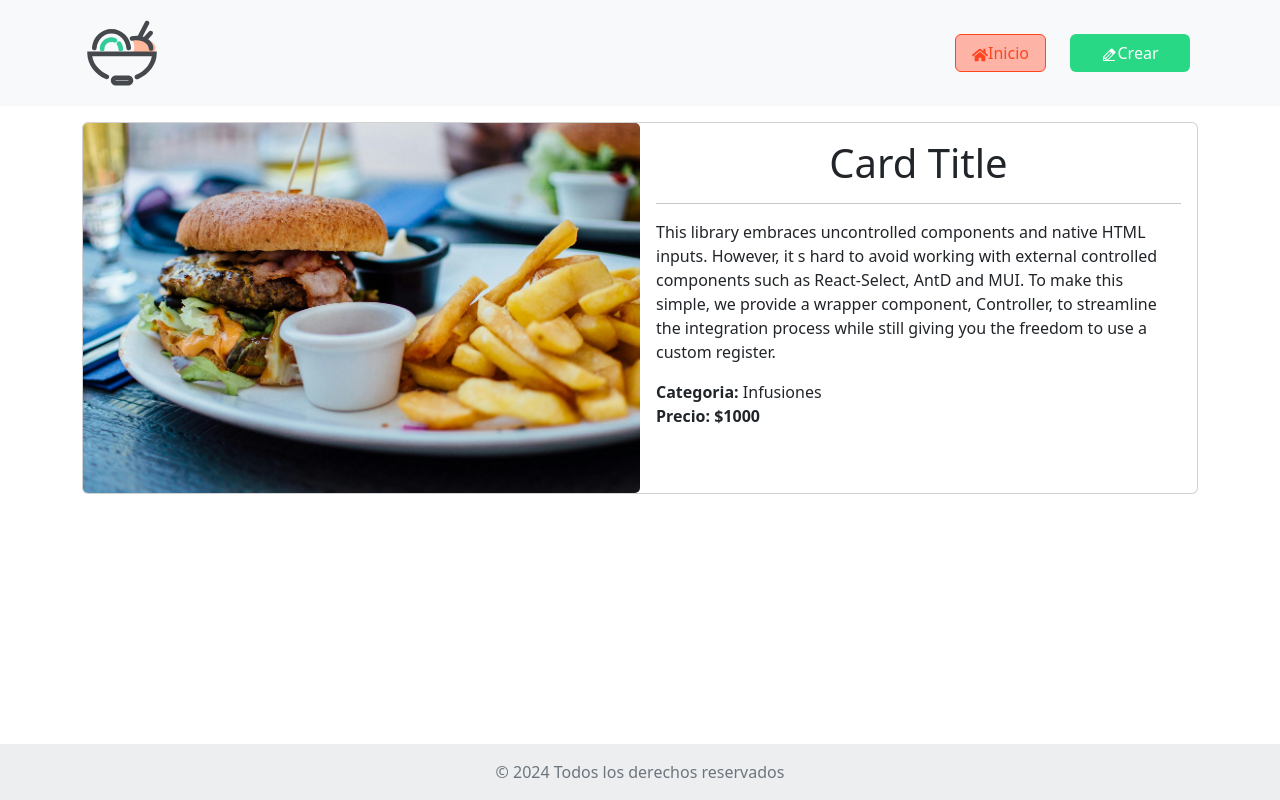
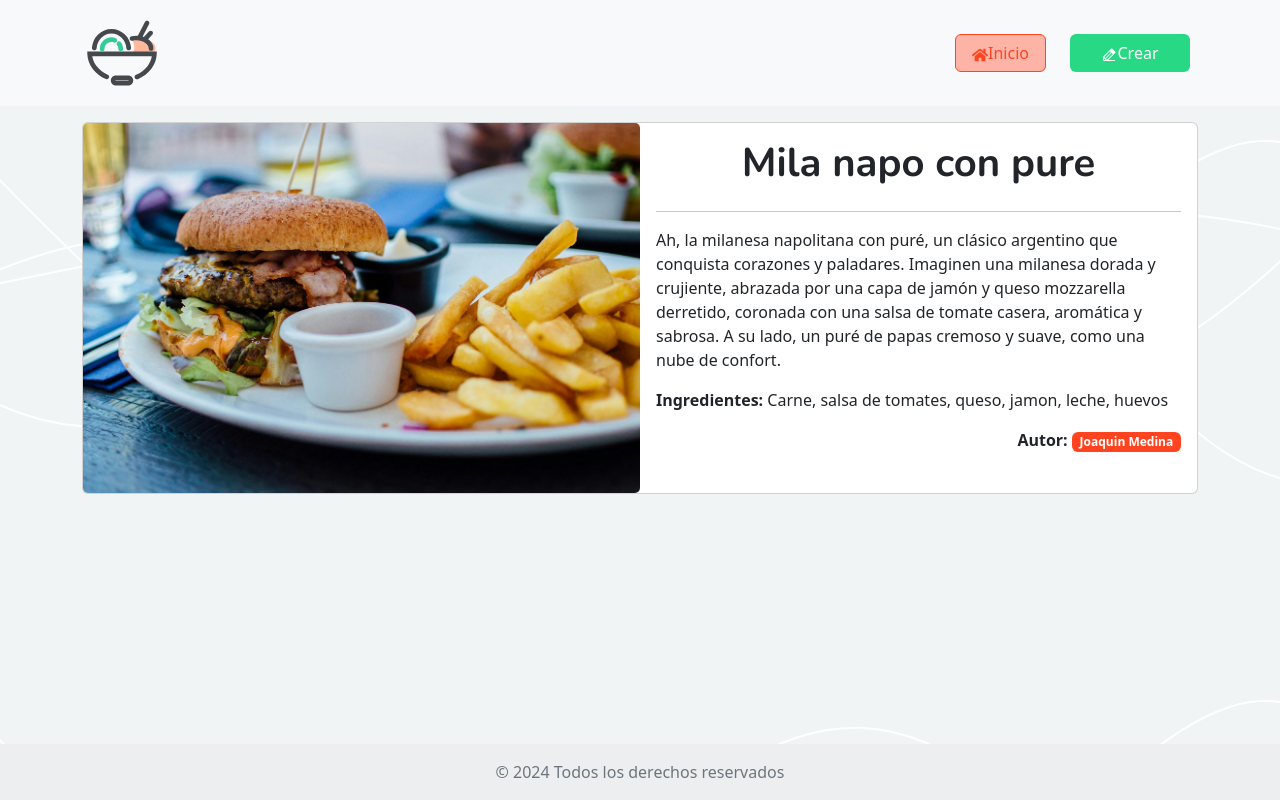
Before and after one commit to cacho-medina/blog-de-recetas, a React (Vite) app: page /receta/1 in a window 1280 px wide. Built offline with nearby package versions, Linux system fonts and the light colour scheme; data requests are answered from the project's data file.

Commit message:
detalle lista, funcion get y detalles esteticos

```diff
--- a/db.json
+++ b/db.json
@@ -27,6 +27,20 @@
       "nombreReceta": "Fideos con salsa",
       "ingredientes": "fideos, manteca, salsa de tomates, queso para rallar",
       "descripcion": "Los fideos con salsa, un clásico de la cocina hogareña, una danza de sabores y texturas que conquista paladares de todas las edades. Un plato simple, versátil y reconfortante que nos invita a disfrutar de la calidez de un abrazo en cada bocado."
+    },
+    {
+      "id": "251d",
+      "nombreAutor": "Julieta Medina",
+      "nombreReceta": "Pastel de papa",
+      "ingredientes": "papa, huevo, carne picada, queso",
+      "descripcion": "El pastel de papa es la cosa mas rica que hay. Tiene la combinacion perfecta entre la carne, la papa y el queso. Es GOOOOd"
+    },
+    {
+      "id": "a4db",
+      "nombreAutor": "Fabio ",
+      "nombreReceta": "Asado",
+      "ingredientes": "Carne vacuna, carne de chancho, verduras, chimichurri",
+      "descripcion": "El asado es la comida preferida y clasica de los argentinos. El asador se convierte en un dios de la carne y sus comenzales esperan con ansias devorar lo que salga de la parrilla"
     }
   ]
 }
--- a/package.json
+++ b/package.json
@@ -17,7 +17,9 @@
     "react-dom": "^18.2.0",
     "react-hook-form": "^7.50.1",
     "react-icons": "^5.0.1",
-    "react-router-dom": "^6.22.1"
+    "react-router-dom": "^6.22.1",
+    "sweetalert2": "^11.10.5",
+    "sweetalert2-react-content": "^5.0.7"
   },
   "devDependencies": {
     "@types/react": "^18.2.55",
--- a/src/App.css
+++ b/src/App.css
@@ -20,6 +20,9 @@
 }
 .bg-light-blue {
     background-image: url("./assets/bg.svg");
+}
+.bg-recetas {
+    background-image: url("./assets/bg-recetas.svg");
 }
 .bg-light-grey {
     background-color: var(--light-grey);
@@ -96,6 +99,9 @@
         width: 60%;
         margin: 0 auto;
     }
+    .w-150 {
+        width: 250px;
+    }
 }
 @media screen and (min-width: 1024px) {
     .title {
@@ -107,5 +113,23 @@
 }
 
 .max {
-    height: 350px !important;
+    height: 380px !important;
 }
+.rotate:hover {
+    animation: rotate-center 0.6s ease-in-out both;
+}
+@keyframes rotate-center {
+    0% {
+        -webkit-transform: rotate(0);
+        transform: rotate(0);
+    }
+    100% {
+        -webkit-transform: rotate(360deg);
+        transform: rotate(360deg);
+    }
+}
+
+.scale-effect:hover {
+    transition: all 0.2s ease;
+    transform: scale(1.05);
+}
--- a/src/components/Recetas/CrearReceta.jsx
+++ b/src/components/Recetas/CrearReceta.jsx
@@ -1,6 +1,7 @@
 import { Container, Form, Button } from "react-bootstrap";
 import { useForm } from "react-hook-form";
 import { crearReceta } from "../../helpers/queries";
+import Swal from "sweetalert2";
 
 function CrearReceta() {
     const {
@@ -11,8 +12,11 @@ function CrearReceta() {
 
     const onSubmit = async (receta) => {
         const res = await crearReceta(receta);
-        console.log(res);
-        alert("Receta creada!");
+        Swal.fire({
+            title: "Listo!",
+            text: "La receta fue subida con exito!",
+            icon: "success",
+        });
     };
 
     return (
@@ -106,7 +110,7 @@ function CrearReceta() {
                 </Form.Group>
                 <Button
                     variant=""
-                    className="btn-orange align-self-md-center px-md-5"
+                    className="btn-orange align-self-md-center w-150"
                     type="submit"
                 >
                     Enviar
--- a/src/components/Recetas/DetalleReceta.jsx
+++ b/src/components/Recetas/DetalleReceta.jsx
@@ -1,7 +1,15 @@
-import { Container, Card } from "react-bootstrap";
+import { Container, Card, Badge } from "react-bootstrap";
 import foto from "../../assets/food.jpg";
+import { useState, useEffect } from "react";
+import { useParams } from "react-router-dom";
+import { getRecetaById } from "../../helpers/queries";
 
 function DetalleReceta() {
+    const { id } = useParams();
+    const [receta, setReceta] = useState({});
+    useEffect(() => {
+        getRecetaById(id, setReceta);
+    }, []);
     return (
         <Container className="grow py-3">
             <Card className="flex-md-row">
@@ -11,24 +19,20 @@ function DetalleReceta() {
                         className="w-100 h-100 object-fit-cover"
                     />
                 </div>
-                <Card.Body className="col col-md-6">
-                    <Card.Title className="display-6 fw-medium text-center">
-                        Card Title
+                <Card.Body className="col col-md-6 d-flex flex-column">
+                    <Card.Title className="display-6 fw-bolder text-center ff-nunito">
+                        {receta.nombreReceta}
                     </Card.Title>
                     <hr />
+                    <Card.Text>{receta.descripcion}</Card.Text>
                     <Card.Text>
-                        This library embraces uncontrolled components and native
-                        HTML inputs. However, it s hard to avoid working with
-                        external controlled components such as React-Select,
-                        AntD and MUI. To make this simple, we provide a wrapper
-                        component, Controller, to streamline the integration
-                        process while still giving you the freedom to use a
-                        custom register.
+                        <b>Ingredientes:</b> {receta.ingredientes}
                     </Card.Text>
-                    <Card.Text>
-                        <span className="fw-bold">Categoria: </span> Infusiones{" "}
-                        <br />
-                        <span className="fw-bold">Precio: $1000</span>
+                    <Card.Text className="align-self-end">
+                        <b>Autor:</b>{" "}
+                        <Badge bg="" className="bg-orange">
+                            {receta.nombreAutor}
+                        </Badge>
                     </Card.Text>
                 </Card.Body>
             </Card>
--- a/src/components/Recetas/RecetasCard.jsx
+++ b/src/components/Recetas/RecetasCard.jsx
@@ -4,7 +4,7 @@ import food from "../../assets/food.jpg";
 
 function RecetasCard({ receta }) {
     return (
-        <Card className="col px-0 col-sm-8 col-md-5 col-lg-3 rounded-4 max">
+        <Card className="col px-0 col-sm-8 col-md-5 col-lg-3 rounded-4 max scale-effect">
             <Card.Img variant="top" src={food} className="img-fluid" />
             <Card.Body className="text-center d-flex flex-column justify-content-between">
                 <Card.Title className="ff-nunito fw-bold fs-3">
--- a/src/components/Recetas/RecetasContainer.jsx
+++ b/src/components/Recetas/RecetasContainer.jsx
@@ -5,7 +5,7 @@ function RecetasContainer({ recetas }) {
     return (
         <Container className="py-3">
             <h2 className="display-3 text-center">Mis Recetas</h2>
-            <div className="row flex-column align-items-center justify-content-center flex-md-row px-2 py-4 gap-3">
+            <div className="row flex-column align-items-center justify-content-center flex-md-row px-2 py-4 gap-4">
                 {recetas?.map((receta, index) => {
                     return <RecetasCard receta={receta} key={index} />;
                 })}
--- a/src/components/common/NavBar.jsx
+++ b/src/components/common/NavBar.jsx
@@ -8,7 +8,7 @@ function NavBar() {
     return (
         <Navbar expand="md" bg="light" data-bs-theme="light">
             <Container>
-                <Navbar.Brand as={Link} to="/">
+                <Navbar.Brand as={Link} to="/" className="rotate">
                     <img src={logo} alt="logo blog de recetas" height="80" />
                 </Navbar.Brand>
                 <Navbar.Toggle aria-controls="basic-navbar-nav" />
--- a/src/components/pages/Home.jsx
+++ b/src/components/pages/Home.jsx
@@ -12,7 +12,7 @@ function Home() {
     }, []);
 
     return (
-        <Container fluid className="px-0 grow">
+        <Container fluid className="px-0 grow bg-recetas">
             <section className="bg-light-blue text-center py-3 px-1">
                 <div className="my-4">
                     <h1 className="title">
--- a/src/helpers/queries.js
+++ b/src/helpers/queries.js
@@ -7,8 +7,12 @@ export const getRecetas = async (setRecetas) => {
     return data;
 };
 
-export const getRecetaById = async (id) => {
-
+export const getRecetaById = async (id, setReceta) => {
+    const res = await fetch(api_recetas);
+    const data = await res.json();
+    const receta = data.filter((receta) => receta.id === id);
+    setReceta(receta[0]);
+    return receta;
 };
 
 export const crearReceta = async (receta) => {
@@ -25,3 +29,5 @@ export const crearReceta = async (receta) => {
         console.log(error);
     }
 };
+
+export const deleteReceta = async (id) => {};
--- a/src/index.css
+++ b/src/index.css
@@ -1,5 +1,5 @@
 body {
-    margin: 0;
+    background-image: url("./assets/bg-recetas.svg") !important;
     /* display: flex;
     place-items: center;
     min-width: 320px;
--- a/src/main.jsx
+++ b/src/main.jsx
@@ -3,6 +3,7 @@ import ReactDOM from "react-dom/client";
 import App from "./App.jsx";
 import "bootstrap/dist/css/bootstrap.min.css";
 import { BrowserRouter } from "react-router-dom";
+import "./index.css";
 
 ReactDOM.createRoot(document.getElementById("root")).render(
     <React.StrictMode>
```
Also changed, not shown: src/assets/bg-recetas.svg (added), 1 other file (tests, documents, lock files or other folders). Lines whose indentation alone changed are shown as unchanged.
